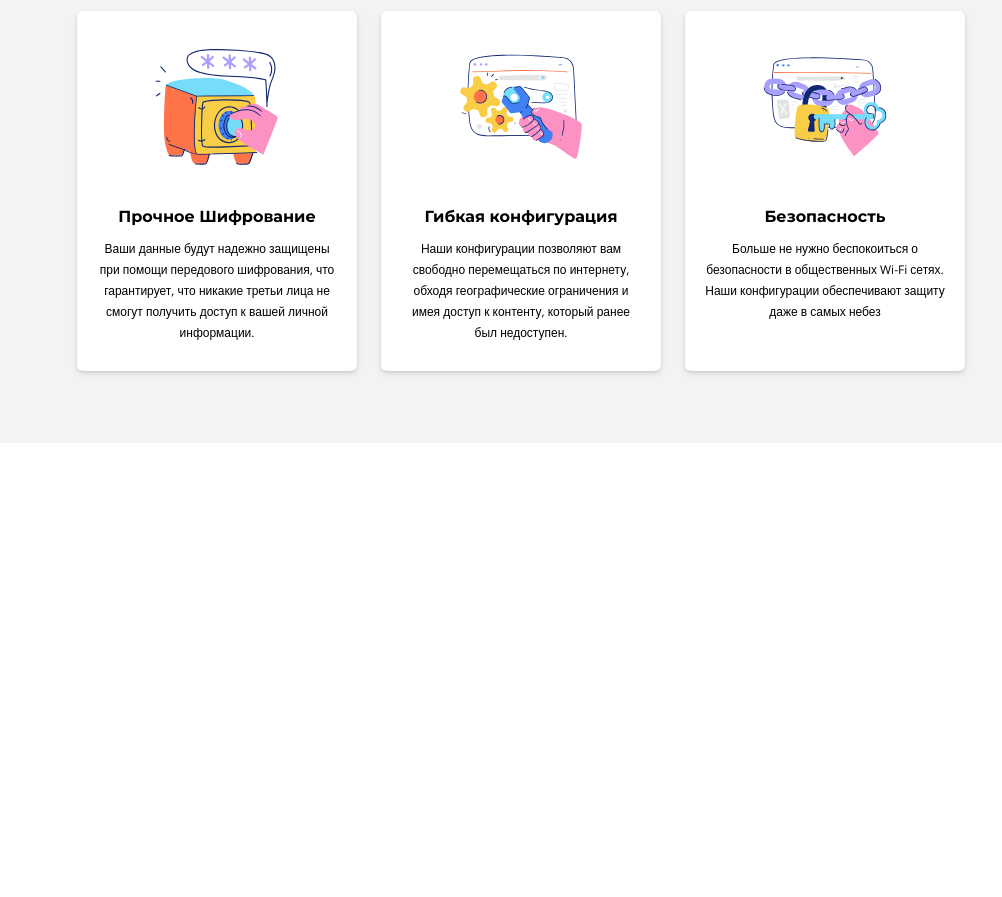
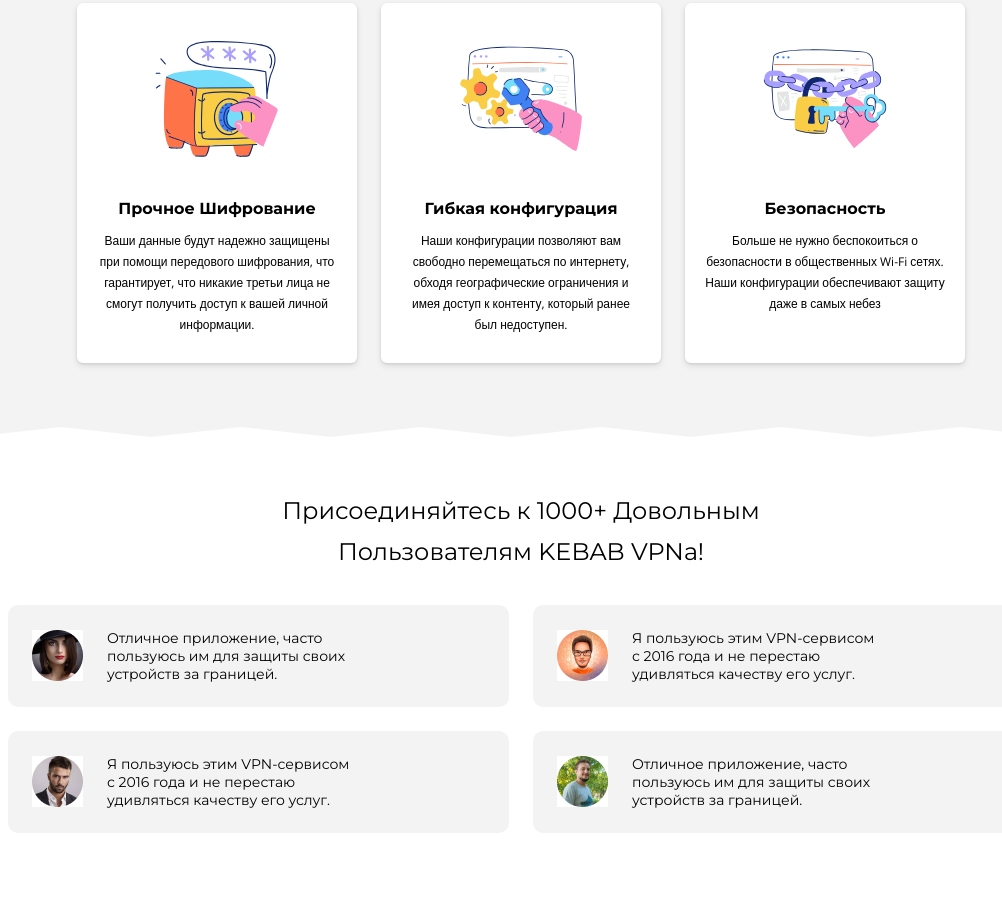
Before and after one commit to Rostyagai/kebab-vpn, a plain HTML site: page index.html in a window 1280 px wide. Shown: the part 747-1644 px from the top of the page, without its empty margins (119-1121 px from the left). Before the commit the page ends 1190 px from the top, so only its background shows below. Drawn offline with nearby package versions, Linux system fonts and the light colour scheme.

Commit message:
Add review-section, add section-spikes

```diff
--- a/css/main.css
+++ b/css/main.css
@@ -2,6 +2,9 @@
   box-sizing: border-box;
   margin: 0;
   padding: 0;
+}
+:root {
+  --body-color: #f3f3f3;
 }
 body {
   font-size: 16px;
@@ -20,7 +23,7 @@ a {
 .section {
   text-align: center;
 }
-.section-title{
+.section-title {
   font-weight: 400;
   line-height: 1.7;
   margin-bottom: 32px;
@@ -33,8 +36,23 @@ a {
 }
 
 .hero-section {
+  position: relative;
   padding-bottom: 116px;
   background-color: transparent;
+  --spike-color: var(--body-color);
+  --spike-height: 10px;
+}
+.hero-section::after {
+  content: "";
+  position: absolute;
+  width: 100%;
+  height: var(--spike-height);
+  background: var(--spike-color);
+  bottom: 0;
+  left: 0;
+  transform: rotate(-0.5turn);
+  -webkit-mask-image: url("../images/patterns/triangle.svg");
+  -webkit-mask-size: 180px var(--spike-height);
 }
 .hero-section .container::before {
   content: "";
@@ -75,6 +93,7 @@ a {
 .hero-section__link {
   font-size: 18px;
   line-height: 2.2;
+  color: #000;
 }
 .hero-section__top-btn {
   display: flex;
@@ -134,7 +153,7 @@ a {
 
 /* Advantages section */
 .advantages-section {
-  padding: 72px 0;
+  padding: 64px 0;
   background: #f3f3f3;
 }
 .advantages-section__cards {
@@ -165,3 +184,44 @@ a {
   max-width: 128px;
   margin-bottom: 32px;
 }
+
+/* Review section */
+.review-section {
+  position: relative;
+  padding: 64px 0;
+  --spike-color: var(--body-color);
+  --spike-height: 10px;
+}
+.review-section::before {
+  content: "";
+  position: absolute;
+  width: 100%;
+  height: var(--spike-height);
+  background: var(--spike-color);
+  top: 0;
+  left: 0;
+  -webkit-mask-image: url("../images/patterns/triangle.svg");
+  -webkit-mask-size: 180px var(--spike-height);
+}
+.review-section__item {
+  display: flex;
+  justify-content: flex-start;
+  align-items: center;
+  gap: 24px;
+  padding: 24px;
+  background: var(--body-color);
+  border-radius: 10px;
+  text-align: left;
+}
+.review-section__container {
+  display: grid;
+  grid-template-columns: repeat(2, 1fr);
+  gap: 24px;
+}
+.review-section__text {
+  max-width: 55%;
+  font-size: 14px;
+}
+.review-section__icon {
+  width: 51px;
+}
--- a/index.html
+++ b/index.html
@@ -114,6 +114,43 @@
           </ul>
         </div>
       </section>
+      <section class="review-section section">
+        <div class="container">
+          <h2 class="review-section__title section-title">
+            Присоединяйтесь к <span class="accent">1000+</span> Довольным<br />
+            Пользователям KEBAB VPNа!
+          </h2>
+          <div class="review-section__container">
+            <article class="review-section__item">
+              <img class="review-section__icon" src="./images/review-1.jpg" alt="review-pfp" />
+              <p class="review-section__text">
+                Отличное приложение, часто пользуюсь им для защиты своих устройств за границей.
+              </p>
+            </article>
+            <article class="review-section__item">
+              <img class="review-section__icon" src="./images/review-3.jpg" alt="review-pfp" />
+              <p class="review-section__text">
+                Я пользуюсь этим VPN-сервисом с 2016 года и не перестаю удивляться качеству его
+                услуг.
+              </p>
+            </article>
+            <article class="review-section__item">
+              <img class="review-section__icon" src="./images/review-2.jpg" alt="review-pfp" />
+              <p class="review-section__text">
+                Я пользуюсь этим VPN-сервисом с 2016 года и не перестаю удивляться качеству его
+                услуг.
+              </p>
+            </article>
+
+            <article class="review-section__item">
+              <img class="review-section__icon" src="./images/review-4.jpg" alt="review-pfp" />
+              <p class="review-section__text">
+                Отличное приложение, часто пользуюсь им для защиты своих устройств за границей.
+              </p>
+            </article>
+          </div>
+        </div>
+      </section>
     </main>
   </body>
 </html>
```
Also changed, not shown: images/patterns/triangle.svg (added).
